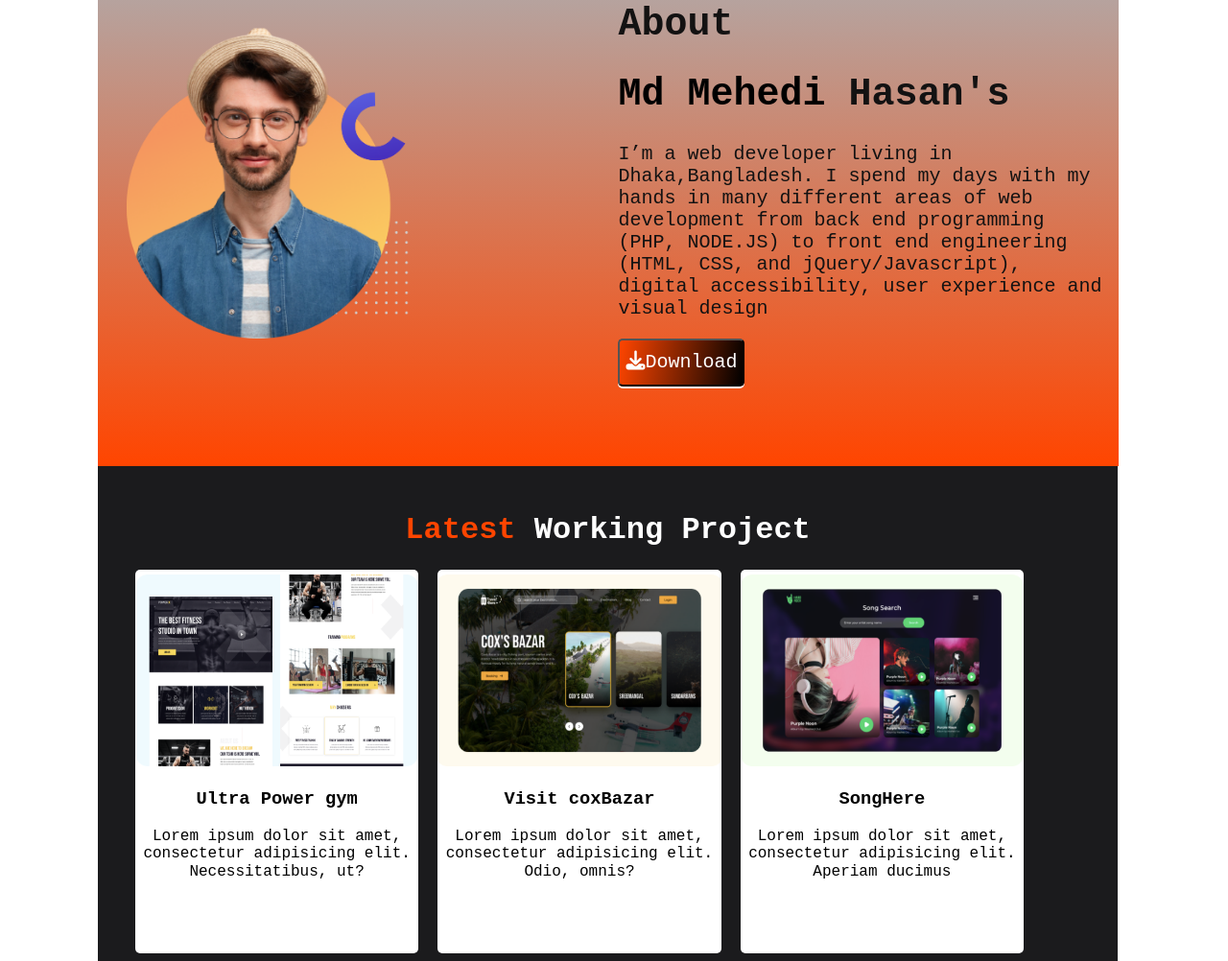
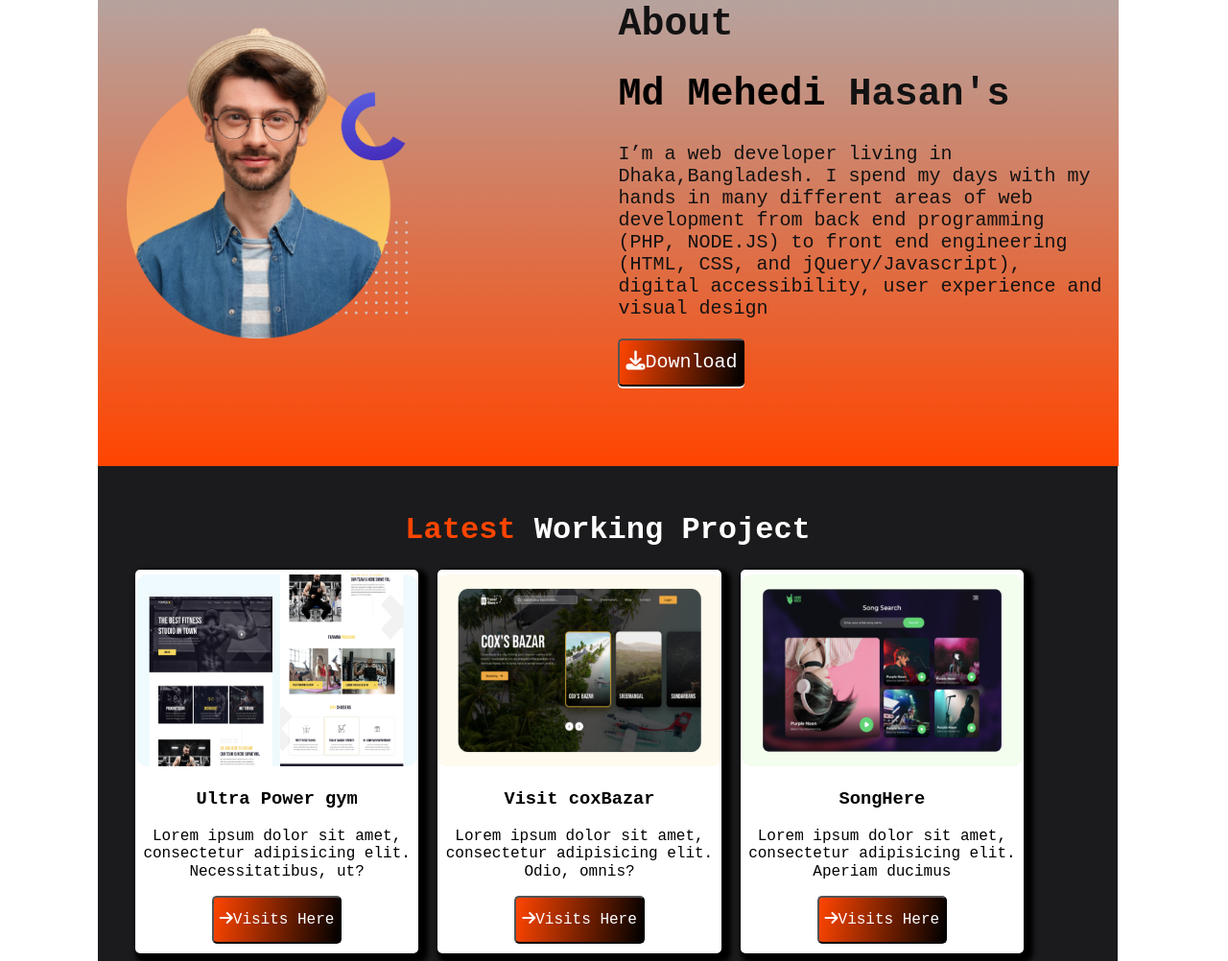
Before and after one commit to Mdmehedihasanrifat/webprogrammingPortfolio, a website built with Parcel: page index.html in a window 1280 px wide. Shown: the part 708-1710 px from the top of the page at 96% size. Built offline with nearby package versions, Linux system fonts and the light colour scheme; a web font is replaced by a local one.

Commit message:
latest work

```diff
--- a/css/main.css
+++ b/css/main.css
@@ -175,6 +175,7 @@ header nav ul li a{
   text-align: center;
   border-radius: 5px;
   align-items: center;
+  box-shadow: 5px 5px 5px 5px  black;
 }
 .one-third img{
 
--- a/index.html
+++ b/index.html
@@ -99,6 +99,7 @@
 
     <h3>Ultra Power gym</h3>
     <p>Lorem ipsum dolor sit amet, consectetur adipisicing elit. Necessitatibus, ut?</p>
+    <button class="button"><i class="fas fa-arrow-right"></i>Visits Here</button>
 
   </div>
 
@@ -106,11 +107,14 @@
     <img src="./img/image%205.png">
    <h3>Visit coxBazar</h3>
     <p>Lorem ipsum dolor sit amet, consectetur adipisicing elit. Odio, omnis?</p>
+    <button class="button"><i class="fas fa-arrow-right"></i>Visits Here</button>
+
   </div>
   <div class="one-third">
     <img src="./img/image%208.png">
     <h3>SongHere</h3>
     <p>Lorem ipsum dolor sit amet, consectetur adipisicing elit. Aperiam ducimus</p>
+    <button class="button"><i class="fas fa-arrow-right"></i>Visits Here</button>
 
   </div>
 </section>
```
